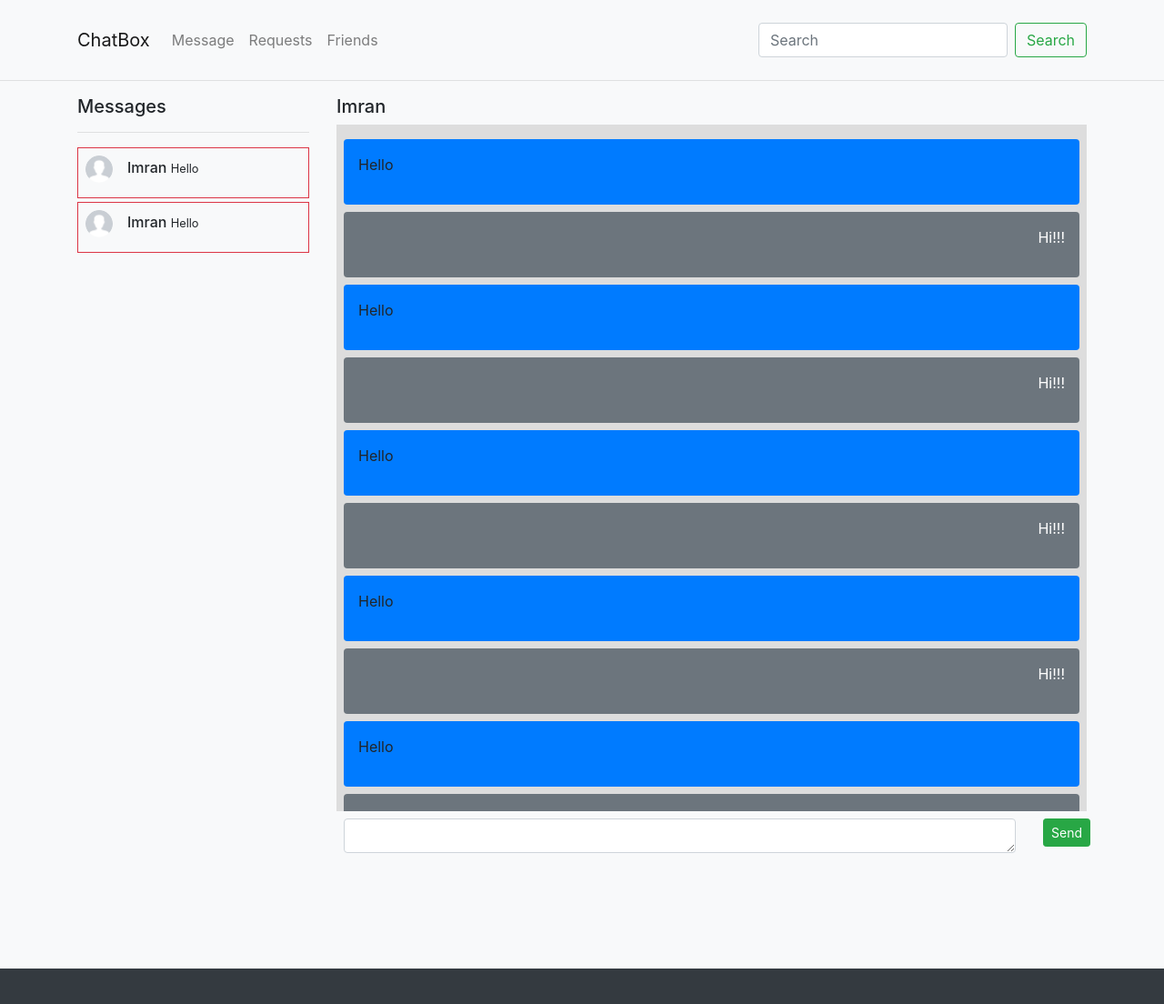
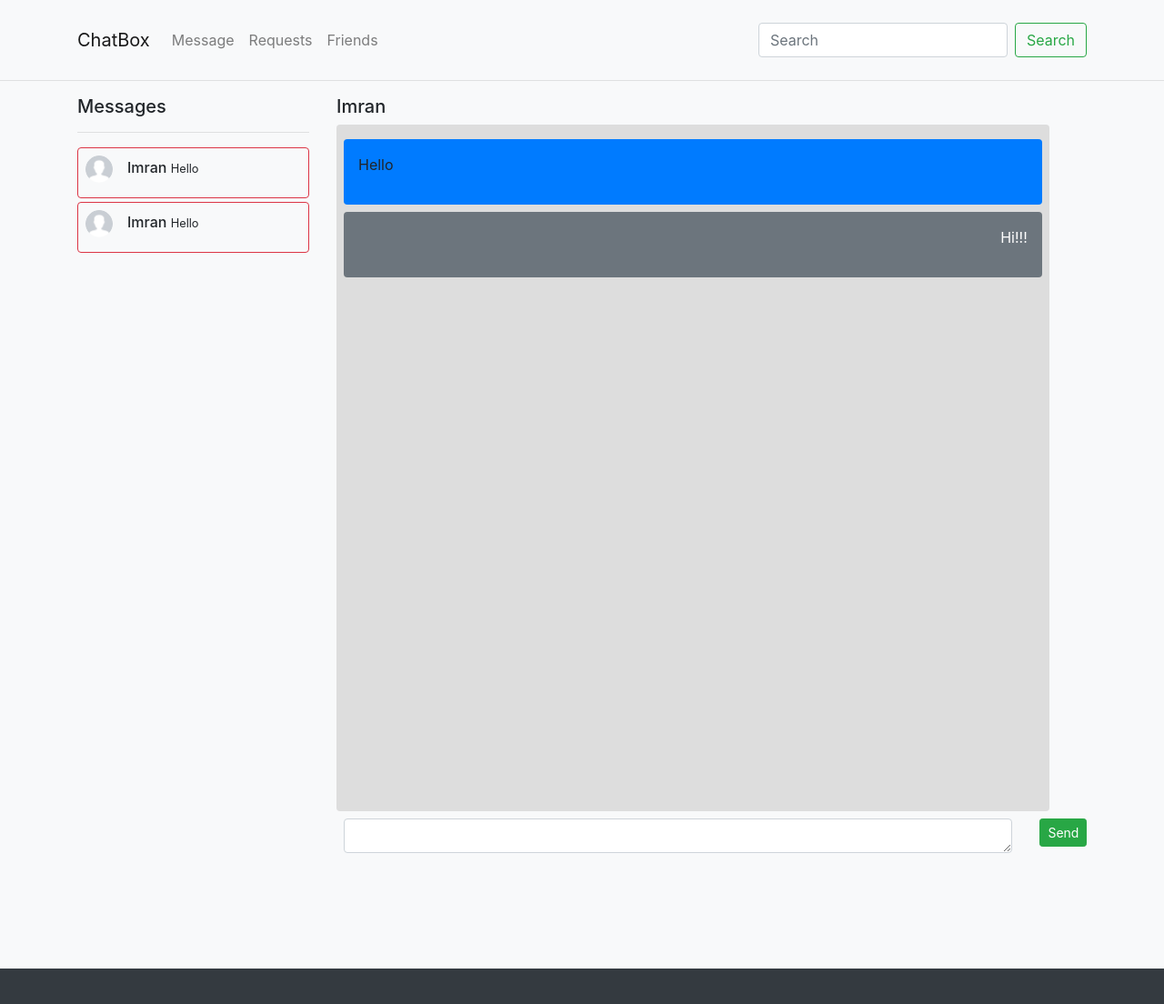
Before and after one commit to IA-Masum/chatbox, a PHP site: page /main.php in a window 1280 px wide. Shown: the top 1104 px of the page at 91% size. Run offline with PHP 8.4, Linux system fonts and the light colour scheme; some libraries are stand-ins or nearby versions.

Commit message:
make feel better

```diff
--- a/css/my-custom.css
+++ b/css/my-custom.css
@@ -21,6 +21,7 @@
 
 .message-box{
   height: 80%;
+  width: 95%;
   overflow: auto;
   background: #ddd;
 }
--- a/main.php
+++ b/main.php
@@ -31,111 +31,21 @@
 <div class="container">
   <div class="row">
 
-    <div class="col-sm-3">
+    <div class="col-sm-3" style="height: 81vh; overflow: auto">
       <h5>Messages</h5>
       <hr>
-      <div class="border border-danger p-2 my-1">
+      <div class="border rounded border-danger p-2 my-1">
         <h6><img class="mr-3 rounded-circle" width="30px" src="user.jpg">Imran <small>Hello</small></h6>
       </div>
-      <div class="border border-danger p-2 my-1">
+      <div class="border rounded border-danger p-2 my-1">
         <h6><img class="mr-3 rounded-circle" width="30px" src="user.jpg">Imran <small>Hello</small></h6>
       </div>
     </div>
-    <div class="col-sm-9" style="max-height: 81vh; overflow: hidden">
+    <div class="col-sm-9" style="height: 81vh; overflow: hidden">
       <div>
         <h5>Imran</h5>
       </div>
-      <div class="p-2 message-box">
-        <div class="bg-primary rounded p-3 my-2">
-          <p>Hello</p>
-        </div>
-        <div class="bg-secondary text-white rounded p-3 my-2 text-right">
-          <p>Hi!!!</p>
-        </div>
-        <div class="bg-primary rounded p-3 my-2">
-          <p>Hello</p>
-        </div>
-        <div class="bg-secondary text-white rounded p-3 my-2 text-right">
-          <p>Hi!!!</p>
-        </div>
-        <div class="bg-primary rounded p-3 my-2">
-          <p>Hello</p>
-        </div>
-        <div class="bg-secondary text-white rounded p-3 my-2 text-right">
-          <p>Hi!!!</p>
-        </div>
-        <div class="bg-primary rounded p-3 my-2">
-          <p>Hello</p>
-        </div>
-        <div class="bg-secondary text-white rounded p-3 my-2 text-right">
-          <p>Hi!!!</p>
-        </div>
-        <div class="bg-primary rounded p-3 my-2">
-          <p>Hello</p>
-        </div>
-        <div class="bg-secondary text-white rounded p-3 my-2 text-right">
-          <p>Hi!!!</p>
-        </div>
-        <div class="bg-primary rounded p-3 my-2">
-          <p>Hello</p>
-        </div>
-        <div class="bg-secondary text-white rounded p-3 my-2 text-right">
-          <p>Hi!!!</p>
-        </div>
-        <div class="bg-primary rounded p-3 my-2">
-          <p>Hello</p>
-        </div>
-        <div class="bg-secondary text-white rounded p-3 my-2 text-right">
-          <p>Hi!!!</p>
-        </div>
-        <div class="bg-primary rounded p-3 my-2">
-          <p>Hello</p>
-        </div>
-        <div class="bg-secondary text-white rounded p-3 my-2 text-right">
-          <p>Hi!!!</p>
-        </div>
-        <div class="bg-primary rounded p-3 my-2">
-          <p>Hello</p>
-        </div>
-        <div class="bg-secondary text-white rounded p-3 my-2 text-right">
-          <p>Hi!!!</p>
-        </div>
-        <div class="bg-primary rounded p-3 my-2">
-          <p>Hello</p>
-        </div>
-        <div class="bg-secondary text-white rounded p-3 my-2 text-right">
-          <p>Hi!!!</p>
-        </div>
-        <div class="bg-primary rounded p-3 my-2">
-          <p>Hello</p>
-        </div>
-        <div class="bg-secondary text-white rounded p-3 my-2 text-right">
-          <p>Hi!!!</p>
-        </div>
-        <div class="bg-primary rounded p-3 my-2">
-          <p>Hello</p>
-        </div>
-        <div class="bg-secondary text-white rounded p-3 my-2 text-right">
-          <p>Hi!!!</p>
-        </div>
-        <div class="bg-primary rounded p-3 my-2">
-          <p>Hello</p>
-        </div>
-        <div class="bg-secondary text-white rounded p-3 my-2 text-right">
-          <p>Hi!!!</p>
-        </div>
-        <div class="bg-primary rounded p-3 my-2">
-          <p>Hello</p>
-        </div>
-        <div class="bg-secondary text-white rounded p-3 my-2 text-right">
-          <p>Hi!!!</p>
-        </div>
-        <div class="bg-primary rounded p-3 my-2">
-          <p>Hello</p>
-        </div>
-        <div class="bg-secondary text-white rounded p-3 my-2 text-right">
-          <p>Hi!!!</p>
-        </div>
+      <div class="p-2 rounded message-box">
         <div class="bg-primary rounded p-3 my-2">
           <p>Hello</p>
         </div>
@@ -144,7 +54,7 @@
         </div>
       </div>
       <div>
-        <form class="my-2 p-2 my-lg-0">
+        <form class="my-2 mr-1 p-2 my-lg-0">
           <div class="row">
             <div class="col-sm-11">
               <textarea class="form-control mr-2" rows="1" col="100"></textarea>
```
